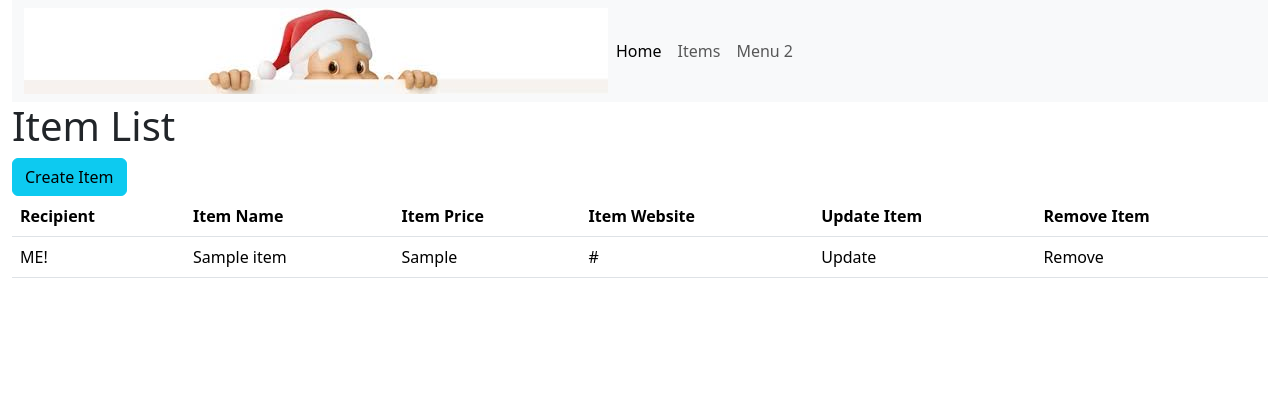
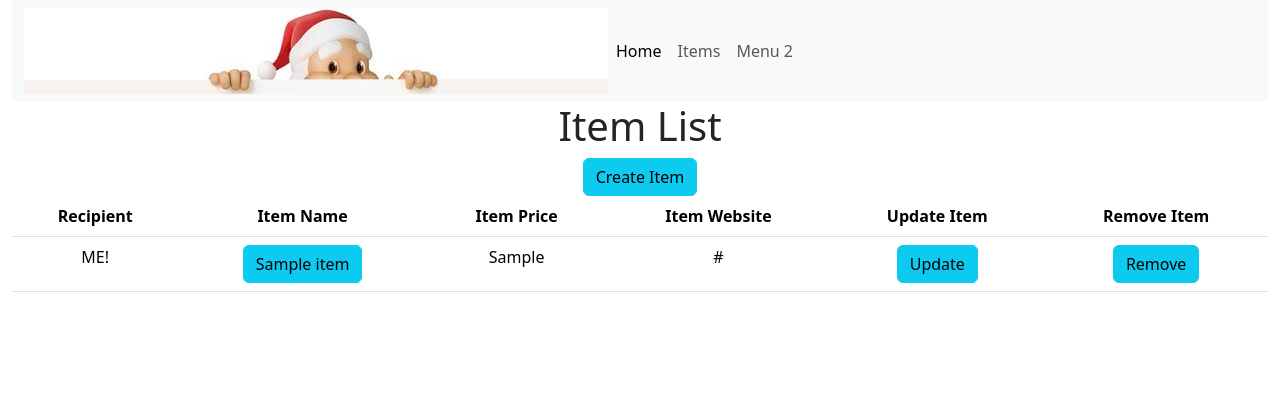
Before and after one commit to NoahjmHolt/santaGifts, a Django app: page /items/ in a window 1280 px wide. Shown: the top 402 px of the page. Run offline with Django 4.2, Linux system fonts and the light colour scheme; tables that the repository leaves empty hold one stand-in row (values such as "Sample post"); some libraries are stand-ins or nearby versions.

Commit message:
Some different format
Different formating

```diff
--- a/santa_app/templates/santa_app/base_template.html
+++ b/santa_app/templates/santa_app/base_template.html
@@ -11,6 +11,13 @@
         {% load bootstrap5 %}
         {% bootstrap_css %}
         {% bootstrap_javascript %}
+
+        <style>
+            h1 {text-align: center;}
+            p {text-align: center;}
+            div {text-align: center;}
+        </style>
+
     </head>
 
     <body>
--- a/santa_app/templates/santa_app/item_list.html
+++ b/santa_app/templates/santa_app/item_list.html
@@ -25,13 +25,13 @@
         </thead>
         <tbody>
             {% for item in item_list %}
-                <tr onclick="{{ item.get_absolute_url }}">
+                <tr>
                     <td>ME!</td>
-                    <td>{{item.title}}</td>
+                    <td><a class="btn btn-small btn-info btn-block" href="{{ item.get_absolute_url }}">{{item.title}}</a></td>
                     <td>{{item.price}}</td>
                     <td>{{item.website_found}}</td>
-                    <td>Update</td>
-                    <td>Remove</td>
+                    <td><a class="btn btn-small btn-info btn-block">Update</a></td>
+                    <td><a class="btn btn-small btn-info btn-block">Remove</a></td>
                 </tr>
             {% endfor %}
         </tbody>
```
